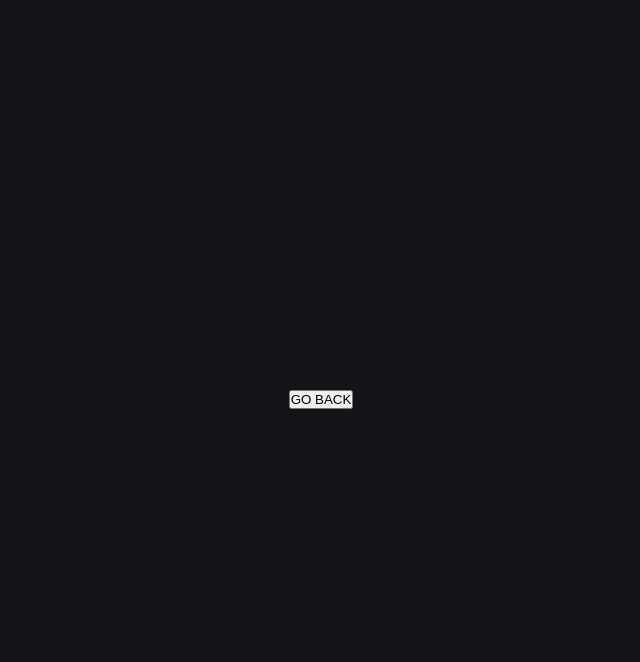
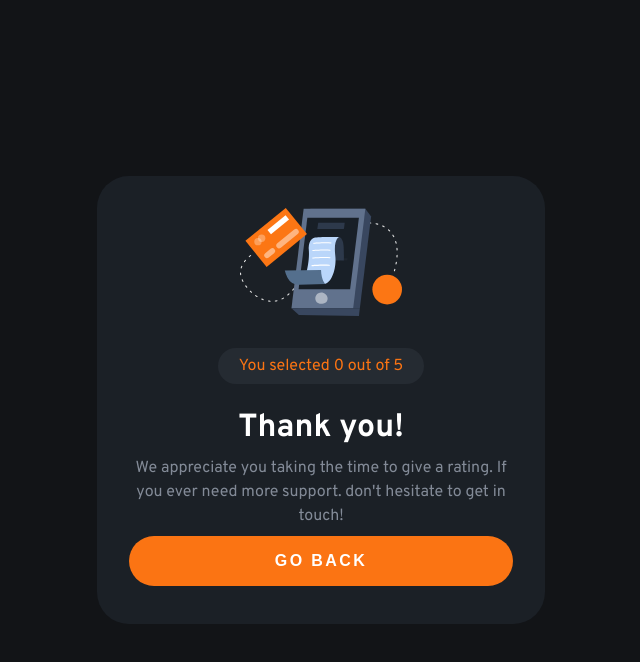
Before and after one commit to jeanwisotscki/interactive-rating-component, a React (Create React App) app: page / in a window 1280 px wide. Both pictures are taken after a click on the button "SUBMIT". Shown: the top 662 px of the page, without its empty margins (319-959 px from the left). Built offline with nearby package versions, Linux system fonts and the light colour scheme.

Commit message:
projeto desktop finalizado

```diff
--- a/src/App.css
+++ b/src/App.css
@@ -33,14 +33,13 @@ li{
   justify-content: center;
 }
 
-/******************/
-
 .box{
-  max-width: 28rem;
-  width: 90%;
+  width: 28rem;
+  height: 28rem;
   background-color: var(--dark-blue);
   padding: 2rem;
   border-radius: 2rem;
+  text-align: center;
 }
 .star{
   background-color: var(--medium-grey);
@@ -111,3 +110,20 @@ li{
   background-color: var(--white);
   color: var(--orange);
 }
+
+/* Thank You
+********************************/
+.imgThanks{
+  display: flex;
+  justify-content: center;
+}
+
+.ratingValue{
+  color: var(--orange);
+  background-color: var(--medium-grey);
+  display: inline-block;
+  margin-top: 2rem;
+  margin-bottom: -1rem;
+  padding: .5rem 1.3rem;
+  border-radius: 2rem;
+}
--- a/src/App.js
+++ b/src/App.js
@@ -1,23 +1,23 @@
 import React from "react";
 import "./App.css";
-import iconStar from "./images/icon-star.svg";
+import imgStar from "./images/icon-star.svg";
+import imgThankYou from "./images/illustration-thank-you.svg";
 
 const App = () => {
   const rating = document.querySelectorAll(".rating li");
-  const [valor, setValor] = React.useState("");
+  const [ratingValue, setRatingValue] = React.useState(0);
   const [isSubmited, setIsSubmited] = React.useState(false);
 
   function handleClick(e) {
     rating.forEach((li) => {
       li.classList.remove("active");
     });
+    e.target.classList.add("active");
 
-    e.target.classList.add("active");
-    setValor(e.target.value);
+    setRatingValue(e.target.value);
   }
 
   function handleSubmit() {
-    console.log(valor);
     setIsSubmited(true);
   }
 
@@ -26,7 +26,7 @@ const App = () => {
       {!isSubmited && (
         <div className="box">
           <div className="star">
-            <img src={iconStar} alt="icon star" />
+            <img src={imgStar} alt="icon star" />
           </div>
           <div className="textWrapper">
             <h1>How did we do?</h1>
@@ -60,15 +60,32 @@ const App = () => {
         </div>
       )}
 
-      {isSubmited && <ThankYou setIsSubmited={setIsSubmited} />}
+      {isSubmited && (
+        <ThankYou setIsSubmited={setIsSubmited} ratingValue={ratingValue} />
+      )}
     </div>
   );
 };
 
-const ThankYou = ({ setIsSubmited }) => {
+const ThankYou = ({ setIsSubmited, ratingValue }) => {
   return (
     <div>
-      <button onClick={() => setIsSubmited(false)}>GO BACK</button>
+      <div className="box">
+        <div className="imgThanks">
+          <img src={imgThankYou} alt="illustration" />
+        </div>
+        <p className="ratingValue">You selected {ratingValue} out of 5</p>
+        <div className="textWrapper">
+          <h1>Thank you!</h1>
+          <p style={{ marginBottom: ".5rem" }}>
+            We appreciate you taking the time to give a rating. If you ever need
+            more support. don't hesitate to get in touch!
+          </p>
+        </div>
+        <button onClick={() => setIsSubmited(false)} className="btn">
+          GO BACK
+        </button>
+      </div>
     </div>
   );
 };
```
